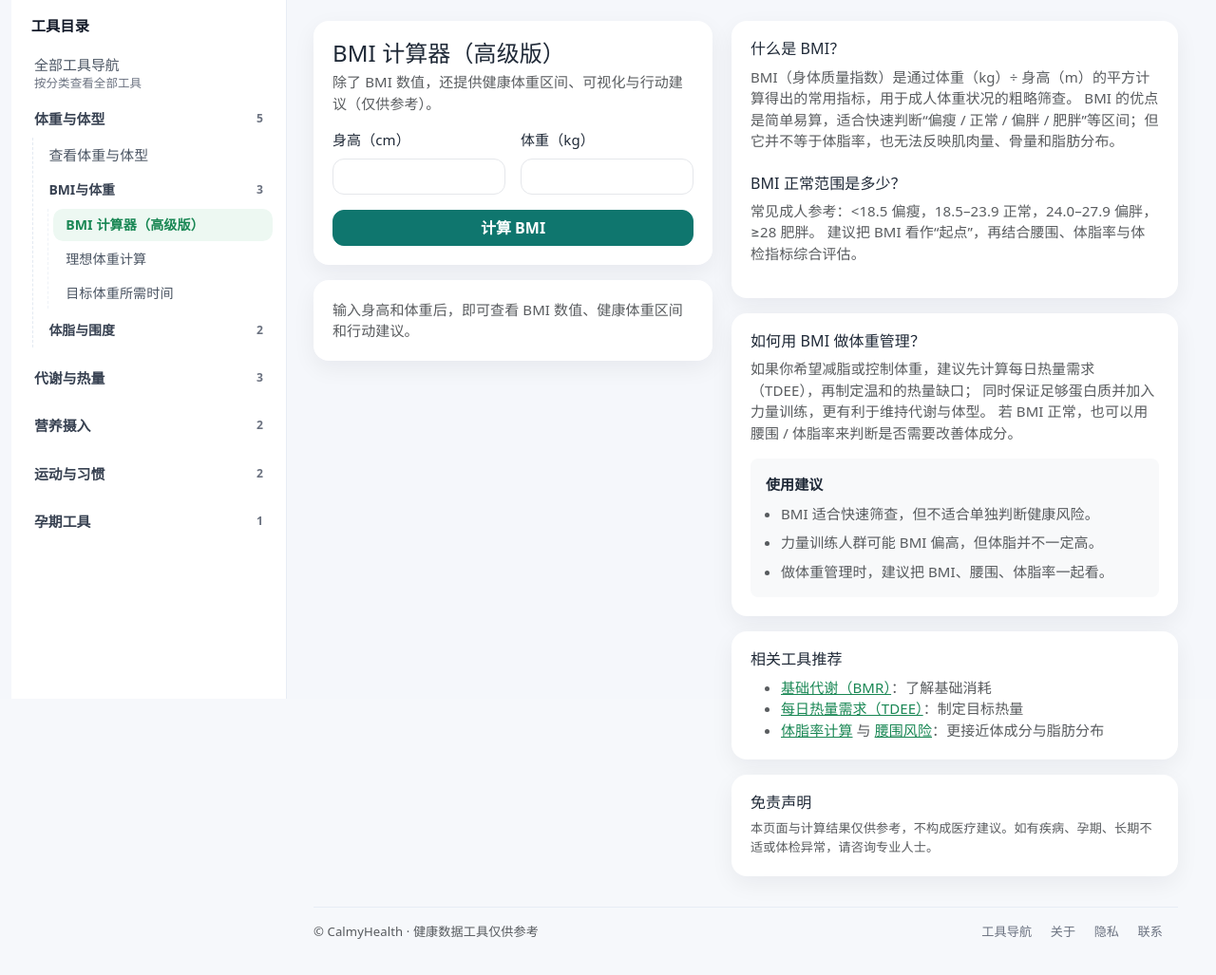
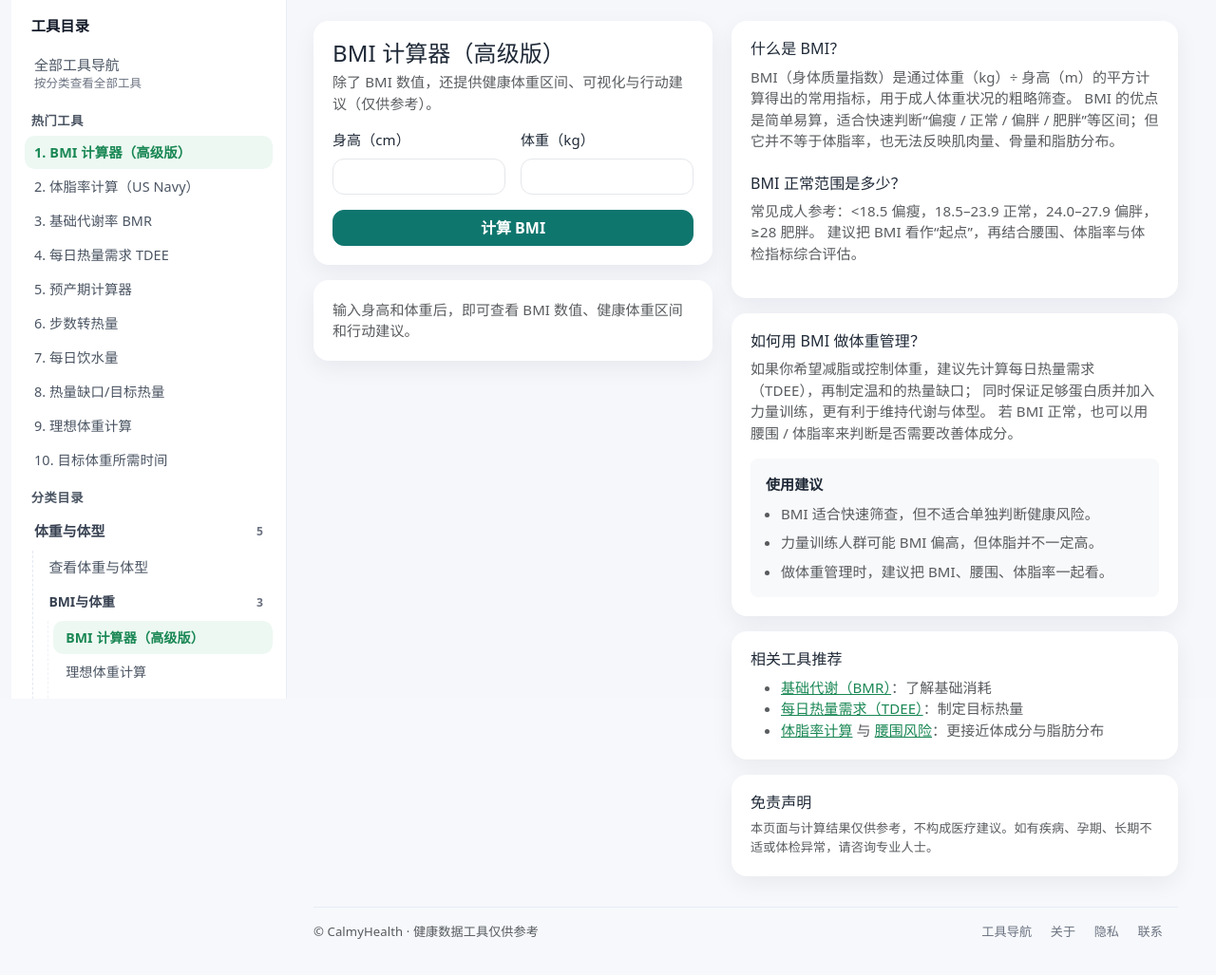
Before and after one commit to zhengxr566/health-tools-2026, a Flask app: page /bmi in a window 1280 px wide. Shown: the part 64-1091 px from the top of the page at 95% size. Run offline with Flask 3, Linux system fonts and the light colour scheme.

Commit message:
upadte layout

```diff
--- a/app.py
+++ b/app.py
@@ -344,10 +344,10 @@ def grouped_tools(current_path=None):
 def inject_global_nav():
     return {
         "nav_categories": grouped_tools(),
+        "top_tools": top_tools(10),
         "site_name": SITE_NAME,
         "site_name_zh": SITE_NAME_ZH,
     }
-
 
 def meta_for(title: str, description: str, path: str) -> dict:
     return {
@@ -581,6 +581,15 @@ def tools():
         page_kind="tools",
     )
 
+def top_tools(limit=10):
+    ranked = sorted(
+        TOOLS,
+        key=lambda x: (
+            not x.get("featured", False),
+            x.get("name", "")
+        )
+    )
+    return ranked[:limit]
 
 @app.get("/category/<slug>")
 def category_page(slug: str):
--- a/templates/base.html
+++ b/templates/base.html
@@ -131,6 +131,16 @@
       color: #111827;
     }
 
+    .sidebar-section-title {
+      font-size: 0.83rem;
+      font-weight: 700;
+      color: #4b5563;
+      margin: 0.8rem 0 0.35rem;
+      padding: 0 0.45rem;
+      text-transform: uppercase;
+      letter-spacing: 0.04em;
+    }
+
     .sidebar-group {
       margin-bottom: 0.8rem;
     }
@@ -163,6 +173,10 @@
       color: var(--text-soft);
       font-size: 0.78rem;
       margin-top: 0.12rem;
+    }
+
+    .sidebar-link-top {
+      font-size: 0.9rem;
     }
 
     .sidebar-group-toggle,
@@ -393,6 +407,22 @@
             <small>按分类查看全部工具</small>
           </a>
 
+          {% if top_tools %}
+          <div class="sidebar-section-title">热门工具</div>
+          <div class="sidebar-group">
+            {% for tool in top_tools %}
+              <a
+                class="sidebar-link sidebar-link-top {% if request.path == tool.path %}active{% endif %}"
+                href="{{ tool.path }}"
+              >
+                {{ loop.index }}. {{ tool.name }}
+              </a>
+            {% endfor %}
+          </div>
+          {% endif %}
+
+          <div class="sidebar-section-title">分类目录</div>
+
           {% for cat in nav_categories %}
             <div class="sidebar-group">
               <button
@@ -469,6 +499,22 @@
                       <a class="sidebar-link {% if request.path == '/tools' %}active{% endif %}" href="/tools">
                         全部工具导航
                       </a>
+
+                      {% if top_tools %}
+                      <div class="sidebar-section-title">热门工具</div>
+                      <div class="sidebar-group">
+                        {% for tool in top_tools %}
+                          <a
+                            class="sidebar-link sidebar-link-top {% if request.path == tool.path %}active{% endif %}"
+                            href="{{ tool.path }}"
+                          >
+                            {{ loop.index }}. {{ tool.name }}
+                          </a>
+                        {% endfor %}
+                      </div>
+                      {% endif %}
+
+                      <div class="sidebar-section-title">分类目录</div>
 
                       {% for cat in nav_categories %}
                         <div class="sidebar-group">
```
